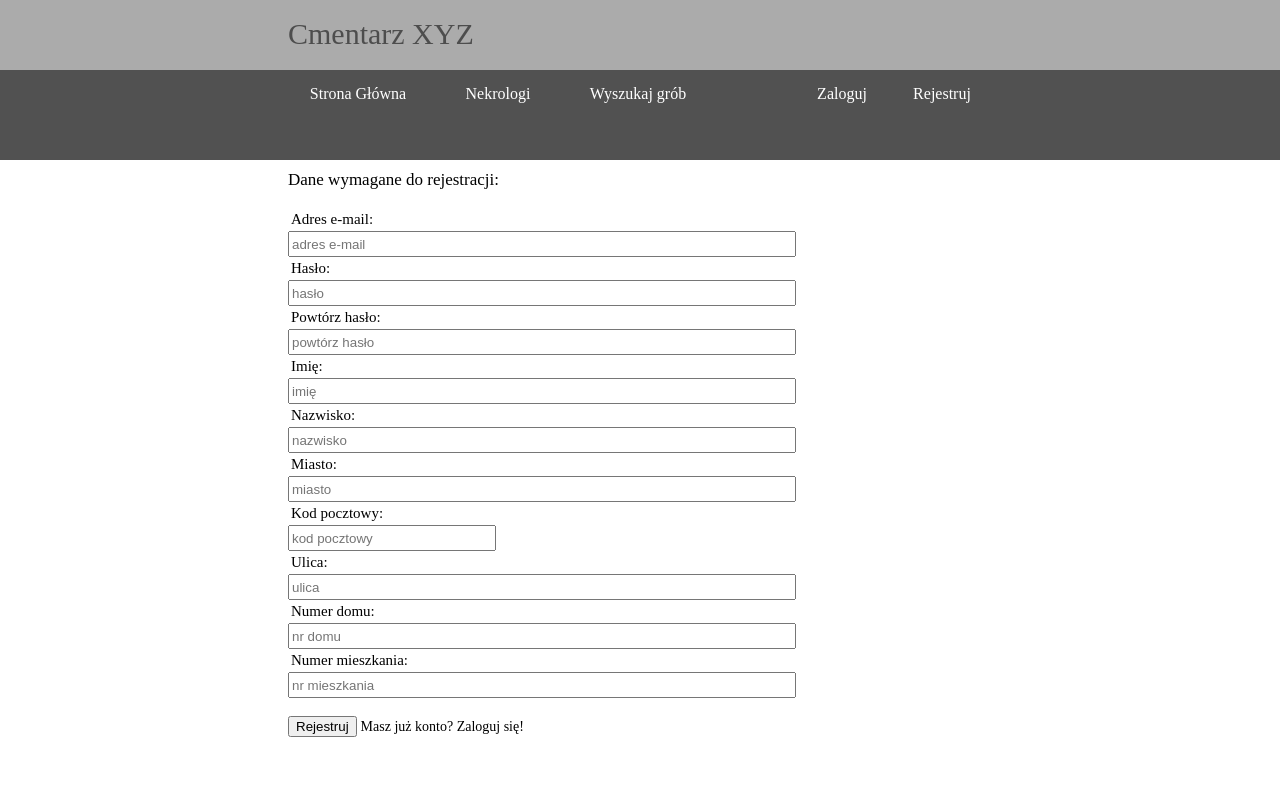
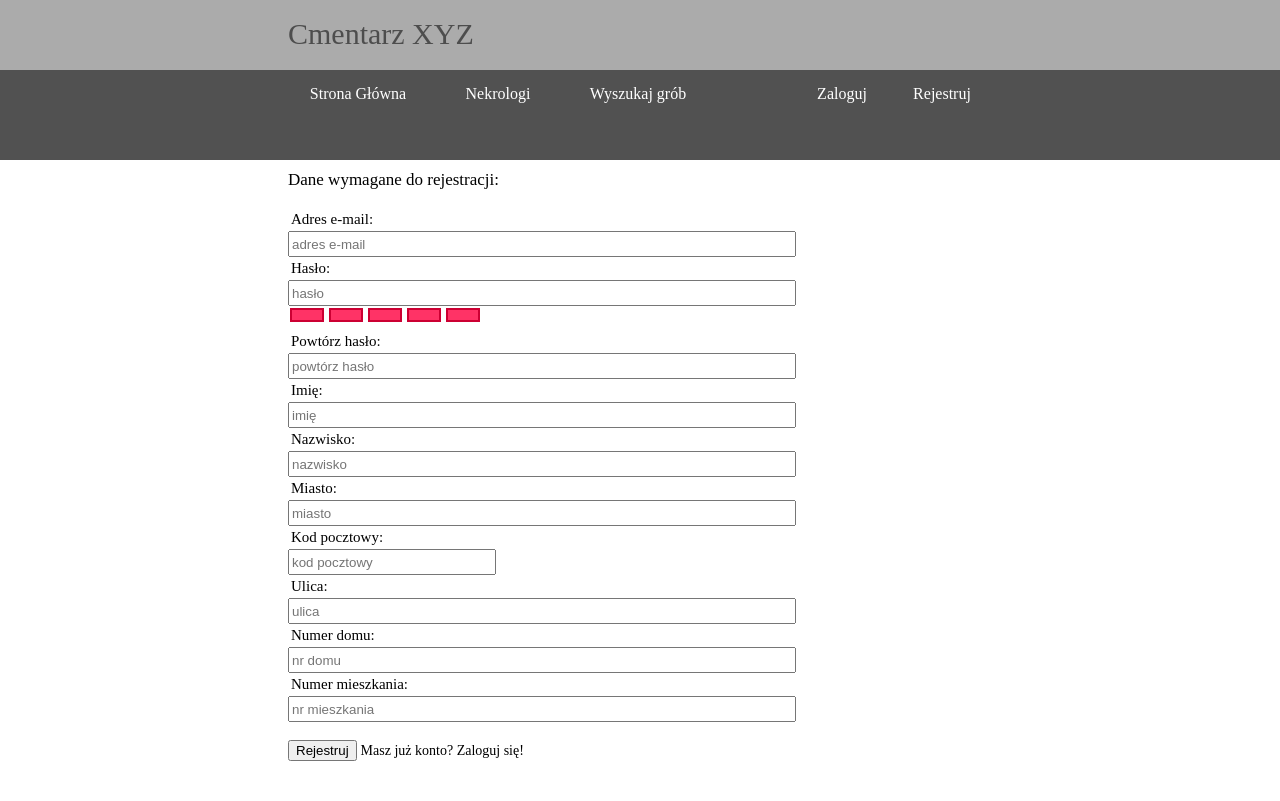
Before and after one commit to pyloveorg/graveyard_manager, a Flask app: page /register in a window 1280 px wide. Shown: the top 801 px of the page. Run offline with Flask 2, Linux system fonts and the light colour scheme; parts of the project's set-up code (start-up, migrations or seed data) failed here and were passed over; some libraries are stand-ins or nearby versions.

Commit message:
checking password strenght

```diff
--- /dev/null
+++ b/static/scripts/password.js
@@ -0,0 +1,78 @@
+function password_strenght()
+{
+	var points= 0;
+	var list = new Array();
+	var password = document.getElementById("password").value;
+
+	function next(a, b)
+	{
+		var tablica = [];
+		var i = 0;
+		for (n = a; n < b + 1; n ++)
+		{
+			tablica[i] = n;
+			i += 1;
+		}
+		return tablica;
+	}
+
+	var classes =
+	[
+		next(33, 47).concat(next(58, 64), next(91, 96), next(123, 126)),
+		next(48, 57),
+		next(65, 90),
+		next(97, 122)
+	]
+
+	if (password.length > 7)
+		points += 1;
+
+	for (i = 0; i < password.length; i ++)
+		list[i] = password.charCodeAt(i);
+
+	function verification(what, where)
+	{
+		var decision = false;
+
+		for (i = 0; i < what.length; i ++)
+		{
+			decision = where.some(function (element) {
+			return element === what[i]});
+
+			if (decision == true)
+				break;
+		}
+		return decision;
+	}
+
+	var answer = verification(classes[0], list);
+		if (answer == true)
+			points += 1;
+
+	var answer = verification(classes[1], list);
+		if (answer == true)
+			points += 1;
+
+	var answer = verification(classes[2], list);
+		if (answer == true)
+			points += 1;
+
+	var answer = verification(classes[3], list);
+		if (answer == true)
+			points += 1;
+
+	var contents_div = "";
+
+	for (i = 1; i < points + 1; i ++)
+		contents_div = contents_div + '<div class="password_square password_square--green">' +'</div>';
+
+	for (i = 1; i < 6 - points; i ++)
+		contents_div = contents_div + '<div class="password_square password_square--red">' +'</div>';
+
+	document.getElementById("board").innerHTML = contents_div;
+
+}
+
+var changePw = document.getElementById('password')
+changePw.addEventListener('input', password_strenght)
+window.addEventListener('load', password_strenght)
--- a/static/styles/form_box.css
+++ b/static/styles/form_box.css
@@ -64,3 +64,27 @@
   font-size: 12px;
   color: #11ee11;
 }
+
+#board
+{
+	width: 300px;
+    height: 20px;
+    margin: 2px;
+}
+
+.password_square {
+    width: 30px;
+    height: 10px;
+    margin-right: 5px;
+    float: left;
+}
+
+.password_square--green {
+	border: 2px solid #006400;
+	background-color: #32CD32;
+}
+
+.password_square--red {
+	border: 2px solid #cc0033;
+	background-color: #ff3366;
+}
--- a/templates/include_scripts.html
+++ b/templates/include_scripts.html
@@ -1,3 +1,4 @@
 <script type="text/javascript" src="{{ url_for('static', filename='scripts/ajax.js') }} "></script>
 <script type="text/javascript" src="{{ url_for('static', filename='scripts/validate.js') }} "></script>
 <script type="text/javascript" src="{{ url_for('static', filename='scripts/show_content.js') }} "></script>
+<script type="text/javascript" src="{{ url_for('static', filename='scripts/password.js') }} "></script>
--- a/templates/user_settings.html
+++ b/templates/user_settings.html
@@ -40,6 +40,7 @@
 {% if request.url_rule.endpoint in ['pages_log_sys.register', 'pages_user.user_set_pw', 'pages_log_sys.recovery_password']  %}
 <!-- rejestracja uzytkownika/zmiana hasła, podanie hasła -->
 <div>{{ render_field(form_pw.password, class="input_field") }}</div>
+<div id="board"></div>
 <!-- rejestracja uzytkownika/zmiana hasła, powtórz hasło -->
 <div>{{ render_field(form_pw.repeat_password, class="input_field") }}</div>
 <div class="error_msg" id="pw_field_error"></div>
```
